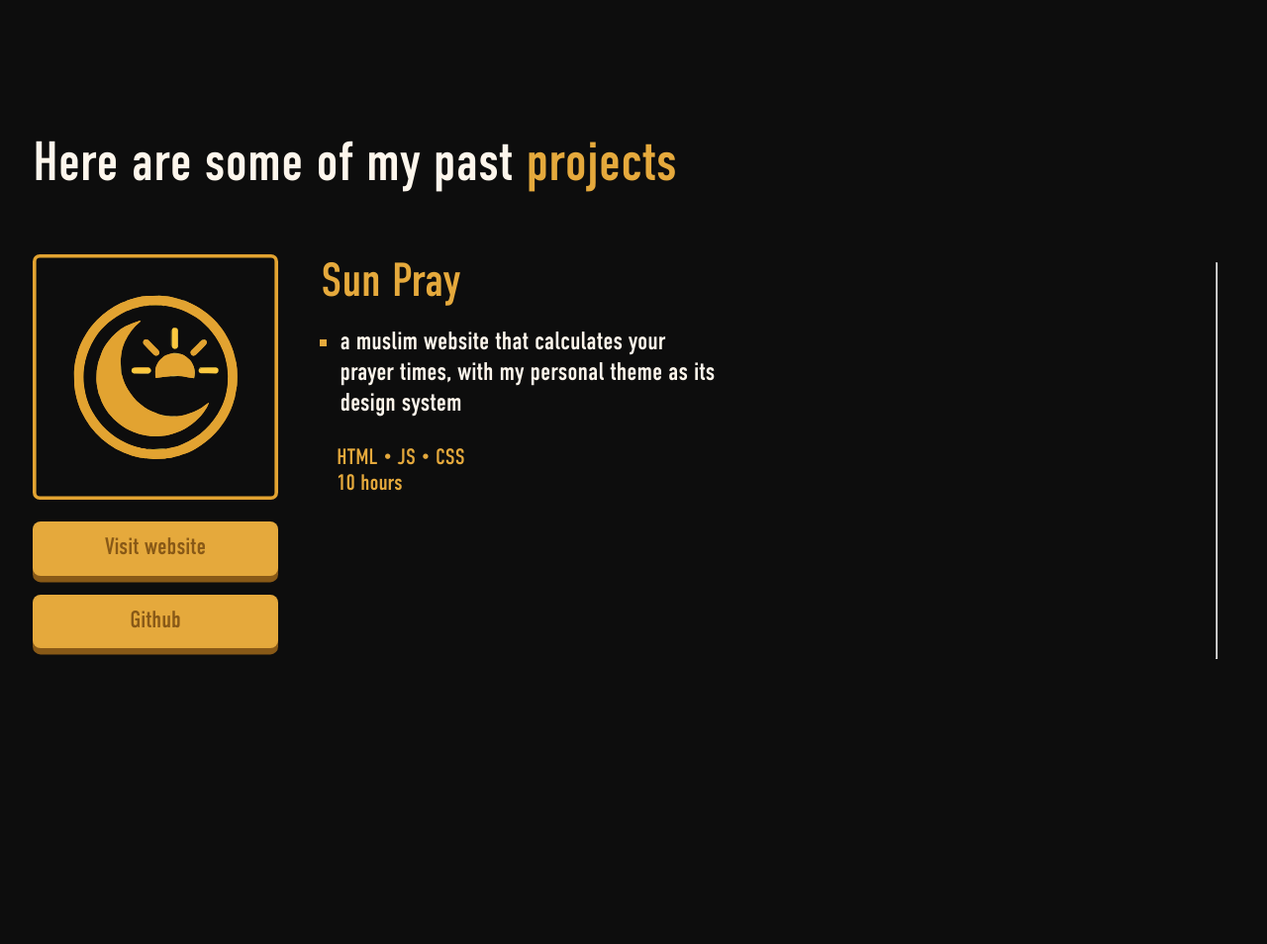
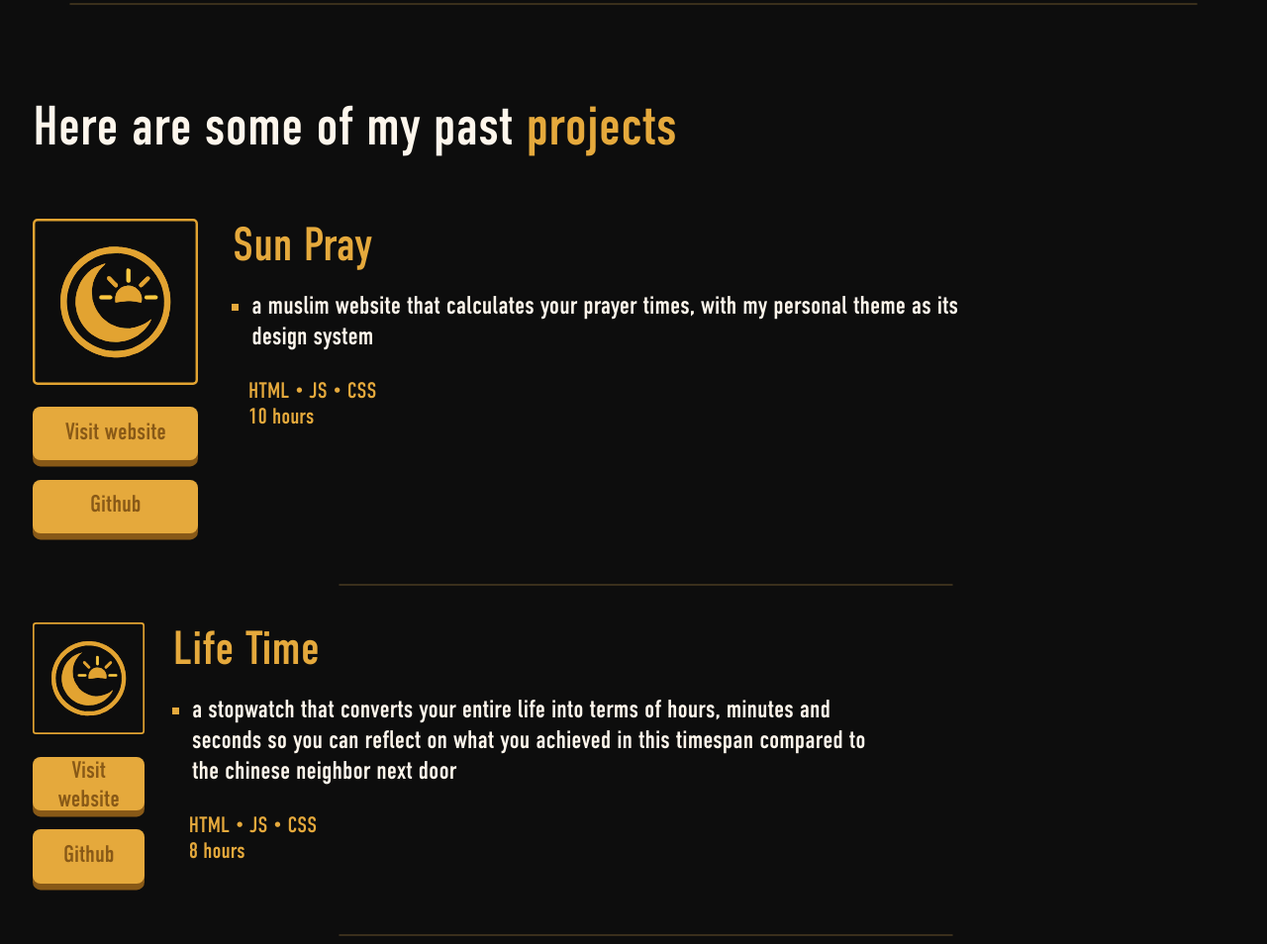
Before and after one commit to Meeran-O-Meter/pixl-builder-page, a plain HTML site: page index.html in a window 1280 px wide. Shown: the part 673-1627 px from the top of the page at 99% size. Before the commit the page ends 1355 px from the top, so only its background shows below. Drawn offline with Linux system fonts and the light colour scheme.

Commit message:
Finished project section, added the Life Time project

```diff
--- a/css/style.css
+++ b/css/style.css
@@ -107,7 +107,7 @@ body{
     display: flex;
     flex-direction: column;
     margin-left: 2%;
-    margin-top: 12%;
+    margin-top: 3%;
 }
 
 .title-2{
@@ -117,11 +117,13 @@ body{
 .project-container{
     display: flex;
     flex-direction: row;
+    margin-bottom: 4vh;
 }
 
 .project-profile{
     display: flex;
     flex-direction: column;
+    width: 15%;
 }
 
 .project-img{
@@ -167,7 +169,7 @@ body{
 }
 
 .project-text{
-    width: 45%;
+    width: 85%;
     margin-top: 0;
     margin-left: 0;
     padding-left: 1.2rem;
@@ -185,3 +187,11 @@ body{
     padding: 0;
     padding-left: 1rem;
 }
+
+.project-line{
+    width: 50%;
+    border: 1px solid #3A2F1C;
+    border-radius: 999px;
+    margin: auto auto 0 auto;
+    justify-self: center;
+}
--- a/index.html
+++ b/index.html
@@ -37,6 +37,7 @@
             </div>
 
         </div>
+        <hr style="width: 90%; margin-top: 6%;" class="project-line">
 
         <div class="page-2">
             <p class="title-2">Here are some of my past <span style="color: #E5A93C;">projects</span></p>
@@ -53,9 +54,27 @@
                     <p class="project-stats">HTML • JS • CSS</p>
                     <p class="project-stats">10 hours</p>
                 </div>
-                <hr class="project-line">
             </div>
+            <hr class="project-line">
+
+            <div class="project-container" style="margin-top: 3%;">
+                <div class="project-profile">
+                    <img src="./assets/Project Logo.svg" alt="Project Logo" class="project-img">
+                    <a target="_blank" href="https://life-time-meeran.vercel.app/"><button class="button-1">Visit website</button></a>
+                    <a target="_blank" href="https://github.com/Meeran-O-Meter/life-time"><button class="button-1">Github</button></a>
+                </div>
+
+                <div class="project-description">
+                    <p class="project-title">Life Time</p>
+                    <ul class="project-text" style="width: 65%;"><li>a stopwatch that converts your entire life into terms of hours, minutes and seconds so you can reflect on what you achieved in this timespan compared to the chinese neighbor next door</li></ul>
+                    <p class="project-stats">HTML • JS • CSS</p>
+                    <p class="project-stats">8 hours</p>
+                </div>
+            </div>
+            <hr class="project-line">
         </div>
+
+
     </section>
 
     <section class="pixlWindow" id="pixlWindow" hidden inert>
```
